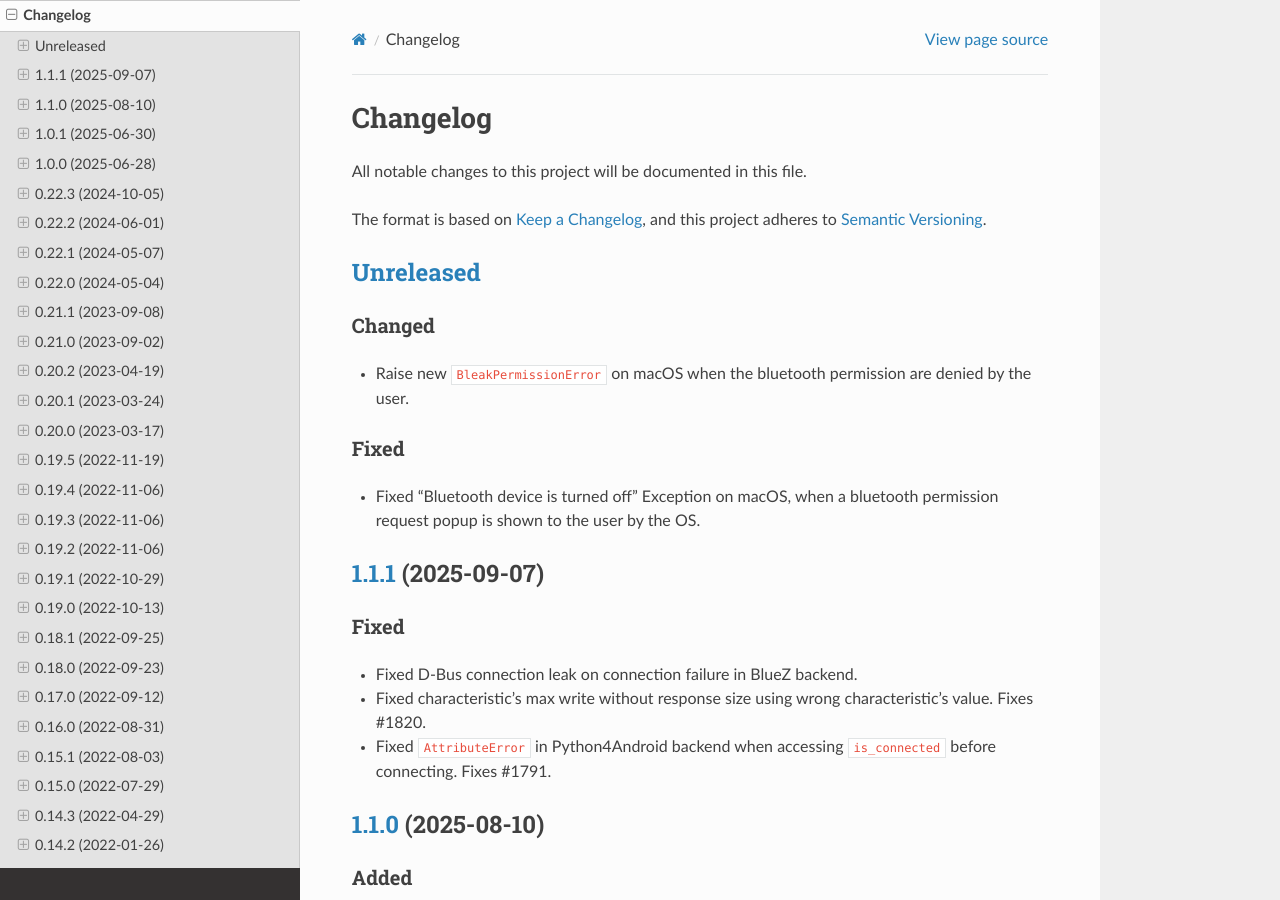
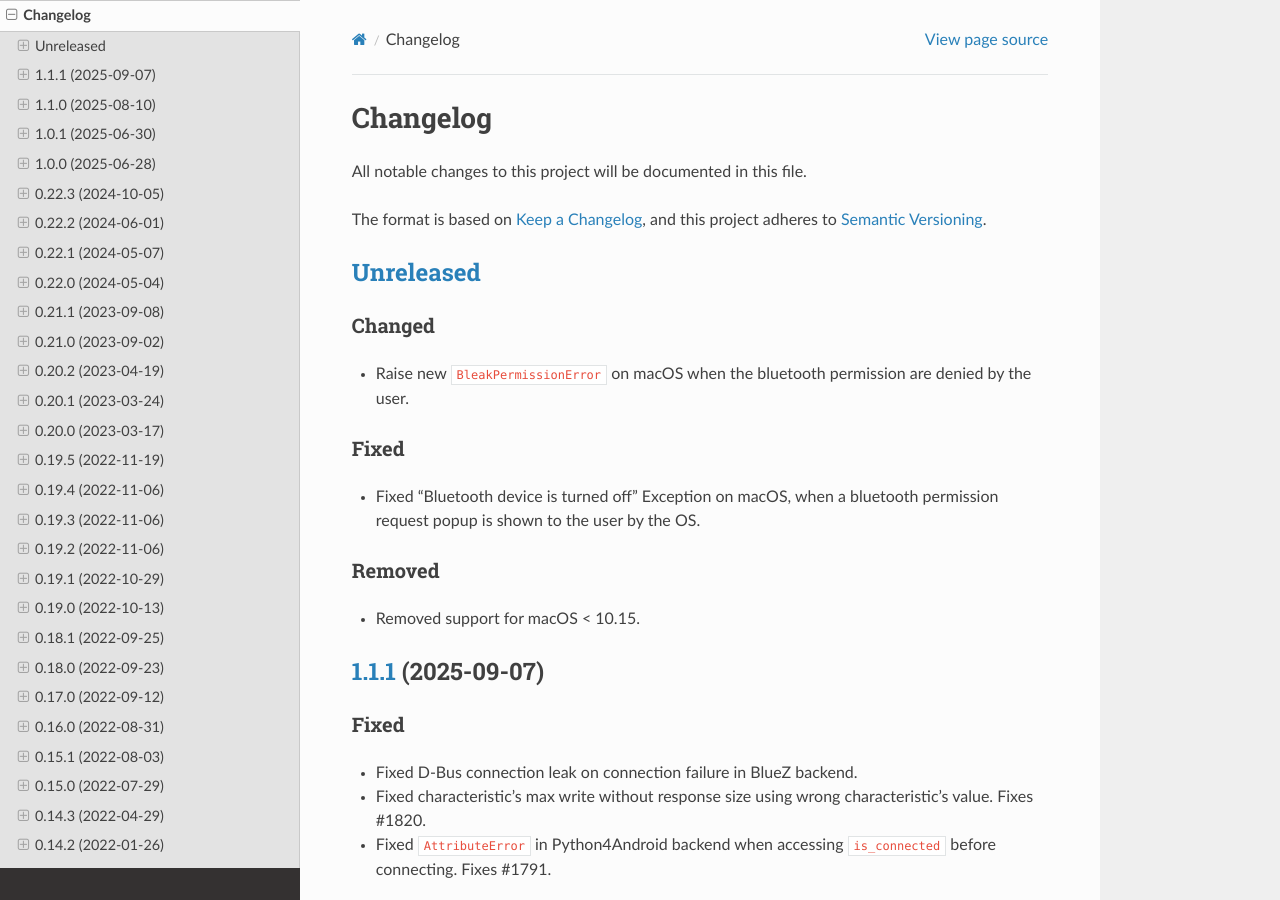
Before and after one commit to hbldh/bleak, a Sphinx documentation site: the page built from docs/history.rst, in a window 1280 px wide and 900 px high. Built offline with Sphinx 7.4.7 and the Read the Docs theme 3.1.0, drawn with Linux system fonts in a browser that asks for light colours.

Commit message:
minimum macOS version is now 10.15, because CBCentralManager.authorization is not earlier available.

```diff
--- a/CHANGELOG.rst
+++ b/CHANGELOG.rst
@@ -17,6 +17,10 @@ Changed
 Fixed
 -----
 - Fixed "Bluetooth device is turned off" Exception on macOS, when a bluetooth permission request popup is shown to the user by the OS.
+
+Removed
+-------
+- Removed support for macOS < 10.15.
 
 `1.1.1`_ (2025-09-07)
 =====================
--- a/CONTRIBUTING.rst
+++ b/CONTRIBUTING.rst
@@ -105,7 +105,7 @@ Before you submit a pull request, check that it meets these guidelines:
 3. The pull request should work for Python 3.9+ on the following platforms:
     - Windows 10, version 16299 (Fall Creators Update) and greater
     - Linux distributions with BlueZ >= 5.55
-    - OS X / macOS >= 10.13
+    - OS X / macOS >= 10.15
 4. Squash all your commits on your PR branch, if the commits are not solving
    different problems and you are committing them in the same PR. In that case,
    consider making several PRs instead.
--- a/README.rst
+++ b/README.rst
@@ -47,7 +47,7 @@ Features
 
 * Supports Windows 10, version 16299 (Fall Creators Update) or greater
 * Supports Linux distributions with BlueZ >= 5.55
-* OS X/macOS support via Core Bluetooth API, from at least OS X version 10.13
+* OS X/macOS support via Core Bluetooth API, from at least OS X version 10.15
 * Android backend compatible with python-for-android
 
 Bleak supports reading, writing and getting notifications from
--- a/docs/backends/index.rst
+++ b/docs/backends/index.rst
@@ -5,7 +5,7 @@ Bleak supports the following operating systems:
 
 * Windows 10, version 16299 (Fall Creators Update) and greater
 * Linux distributions with BlueZ >= 5.55 (See :ref:`linux-backend` for more details)
-* OS X/macOS support via Core Bluetooth API, from at least version 10.13
+* OS X/macOS support via Core Bluetooth API, from at least version 10.15
 * Partial Android support mostly using Python-for-Android/Kivy.
 * Partial, optional iOS support using Pythonista iOS app.
 
--- a/docs/index.rst
+++ b/docs/index.rst
@@ -38,7 +38,7 @@ Features
 
 * Supports Windows 10, version 16299 (Fall Creators Update) or greater
 * Supports Linux distributions with BlueZ >= 5.43 (See :ref:`linux-backend` for more details)
-* OS X/macOS support via Core Bluetooth API, from at least OS X version 10.13
+* OS X/macOS support via Core Bluetooth API, from at least OS X version 10.15
 
 Bleak supports reading, writing and getting notifications from
 GATT servers, as well as a function for discovering BLE devices.
```
Also changed, not shown: .github/pull_request_template.md.
